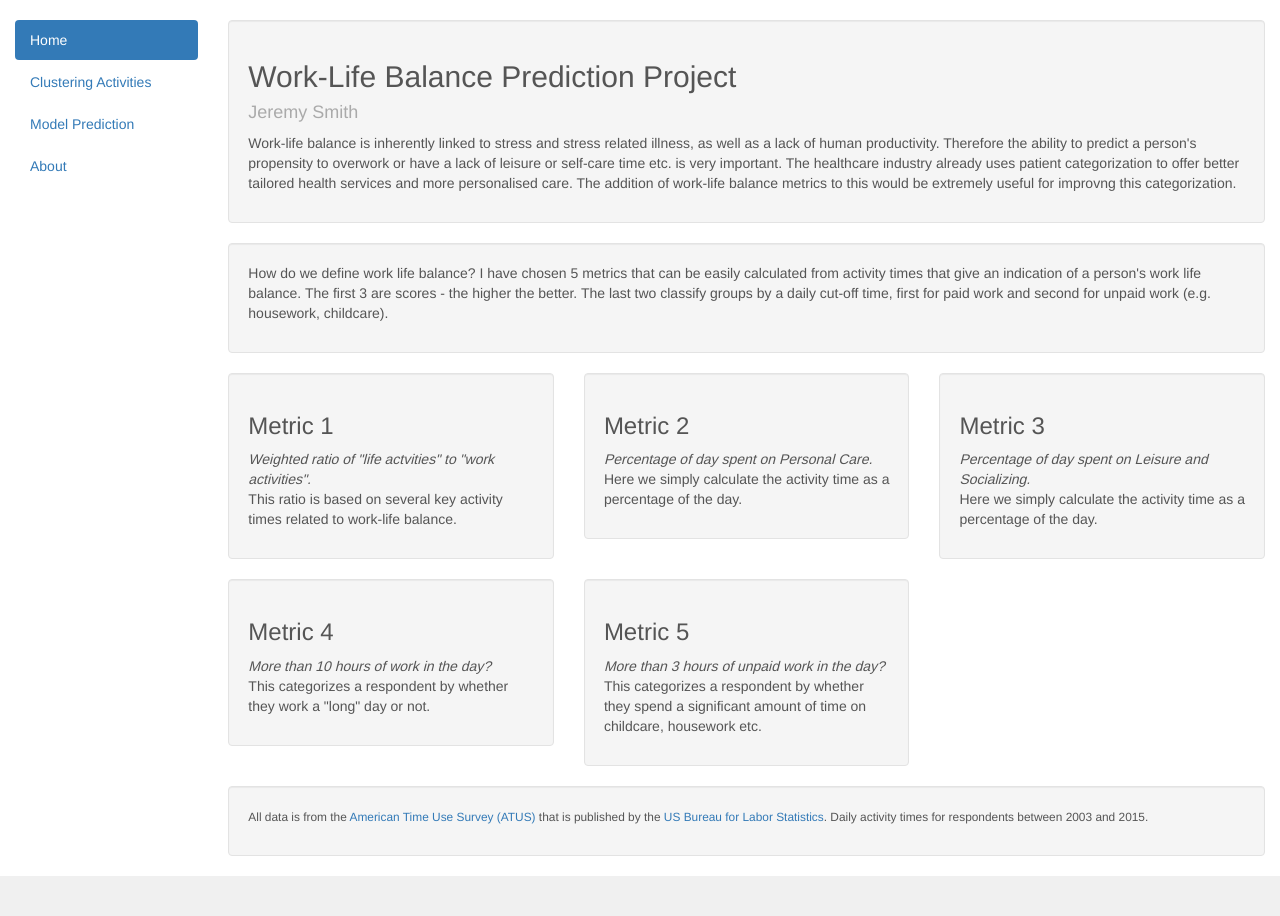
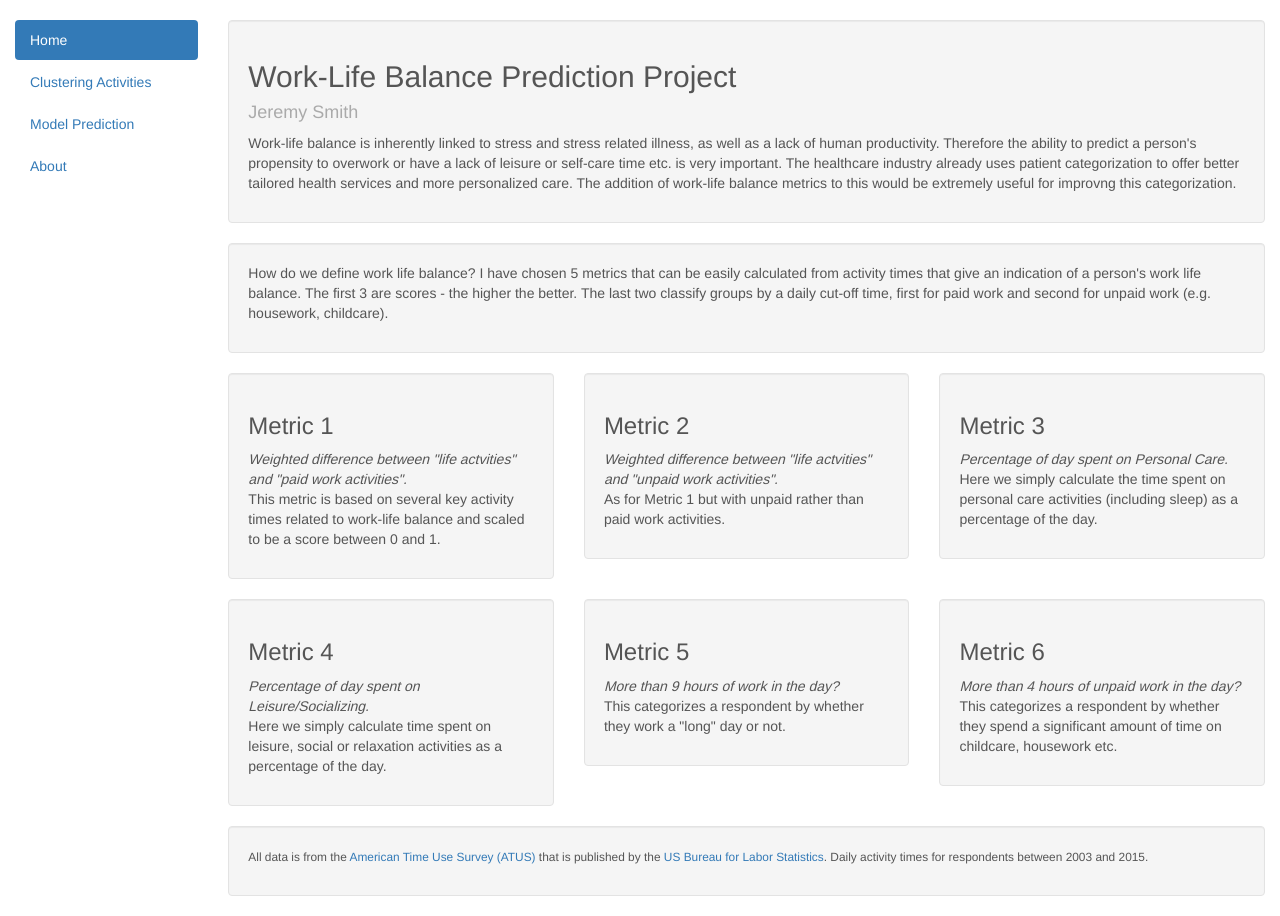
Before and after one commit to jzmnd/wl-balance-app, a Flask app: page / in a window 1280 px wide. Before the commit the page ends 876 px from the top, so only its background shows below. Run offline with Flask 2, Linux system fonts and the light colour scheme; parts of the project's set-up code (start-up, migrations or seed data) failed here and were passed over; some libraries are stand-ins or nearby versions.

Commit message:
Added multiple prediction plots

```diff
--- a/app/__init__.py
+++ b/app/__init__.py
@@ -12,5 +12,4 @@ app = Flask(__name__)
 # Configurations
 app.config.from_object('config')
 
-
 from app import views
--- a/app/codeslib.py
+++ b/app/codeslib.py
@@ -9,6 +9,12 @@ Created by Jeremy Smith on 2017-10-04
 import os
 import pandas as pd
 
+METRICNAMES = {1: "Weighted difference between life actvities and paid work activities",
+               2: "Weighted difference between life actvities and unpaid work activities",
+               3: "Percentage of day spent on personal care",
+               4: "Percentage of day spent on leisure/socializing",
+               5: "More than 9 hours of work in the day?",
+               6: "More than 4 hours of unpaid work in the day?"}
 
 FEATURES = ['TEAGE', 'TESEX', 'GEMETSTA', 'GESTFIPS',
             'TELFS', 'TRDPFTPT',
@@ -122,4 +128,4 @@ CODEDICTS['trdtocc1'] = [{'name': n, 'value': v} for n, v in zip(dfindcodes[dfin
                                                                  dfindcodes[dfindcodes.FLAG == 'TRDTOCC1'].CODE.tolist())]
 CODEDICTS['teio1cow'] = [{'name': n, 'value': v} for n, v in zip(dfindcodes[dfindcodes.FLAG == 'TEIO1COW'].NAME.tolist(),
                                                                  dfindcodes[dfindcodes.FLAG == 'TEIO1COW'].CODE.tolist())]
-CODEDICTS['peeduca'] = [ {'name': n, 'value': v} for n, v in zip(dfeducodes.NAME.tolist(), dfeducodes.CODE.tolist())]
+CODEDICTS['peeduca'] =  [{'name': n, 'value': v} for n, v in zip(dfeducodes.NAME.tolist(), dfeducodes.CODE.tolist())]
--- a/app/static/bubble.js
+++ b/app/static/bubble.js
@@ -3,8 +3,8 @@
 // Constants
 var width = 700;
 var height = 700;
-var csv_weday = "static/data/weday_result.csv";
-var csv_wehol = "static/data/wehol_result.csv";
+var csv_weday = "static/data/weday_clusterresult.csv";
+var csv_wehol = "static/data/wehol_clusterresult.csv";
 var cutoff = 0.08;
 
 // Defaults
--- a/app/templates/index.html
+++ b/app/templates/index.html
@@ -57,7 +57,7 @@
           <p>
             Work-life balance is inherently linked to stress and stress related illness, as well as a lack of human productivity.
             Therefore the ability to predict a person's propensity to overwork or have a lack of leisure or self-care time etc. is very important.
-            The healthcare industry already uses patient categorization to offer better tailored health services and more personalised care.
+            The healthcare industry already uses patient categorization to offer better tailored health services and more personalized care.
             The addition of work-life balance metrics to this would be extremely useful for improvng this categorization.
           </p>
         </div>
@@ -68,13 +68,13 @@
           </p>
         </div>
 
-        <div class="row">
+        <div class="row equal">
           <div class="col-sm-4">
             <div class="well">
               <h3>Metric 1</h3>
               <p>
-                <em>Weighted ratio of "life actvities" to "work activities".</em><br />
-                This ratio is based on several key activity times related to work-life balance.
+                <em>Weighted difference between "life actvities" and "paid work activities".</em><br />
+                This metric is based on several key activity times related to work-life balance and scaled to be a score between 0 and 1.
               </p>
             </div>
           </div>
@@ -82,8 +82,8 @@
             <div class="well">
               <h3>Metric 2</h3>
               <p>
-                <em>Percentage of day spent on Personal Care.</em><br />
-                Here we simply calculate the activity time as a percentage of the day.
+                <em>Weighted difference between "life actvities" and "unpaid work activities".</em><br />
+                As for Metric 1 but with unpaid rather than paid work activities.
               </p>
             </div>
           </div>
@@ -91,19 +91,20 @@
             <div class="well">
               <h3>Metric 3</h3>
               <p>
-                <em>Percentage of day spent on Leisure and Socializing.</em><br />
-                Here we simply calculate the activity time as a percentage of the day.
+                <em>Percentage of day spent on Personal Care.</em><br />
+                Here we simply calculate the time spent on personal care activities (including sleep) as a percentage of the day.
               </p>
             </div>
           </div>
         </div>
-        <div class="row">
+
+        <div class="row equal">
           <div class="col-sm-4">
             <div class="well">
               <h3>Metric 4</h3>
               <p>
-                <em>More than 10 hours of work in the day?</em><br />
-                This categorizes a respondent by whether they work a "long" day or not.
+                <em>Percentage of day spent on Leisure/Socializing.</em><br />
+                Here we simply calculate time spent on leisure, social or relaxation activities as a percentage of the day.
               </p>
             </div>
           </div>
@@ -111,7 +112,16 @@
             <div class="well">
               <h3>Metric 5</h3>
               <p>
-                <em>More than 3 hours of unpaid work in the day?</em><br />
+                <em>More than 9 hours of work in the day?</em><br />
+                This categorizes a respondent by whether they work a "long" day or not.
+              </p>
+            </div>
+          </div>
+          <div class="col-sm-4">
+            <div class="well">
+              <h3>Metric 6</h3>
+              <p>
+                <em>More than 4 hours of unpaid work in the day?</em><br />
                 This categorizes a respondent by whether they spend a significant amount of time on childcare, housework etc.
               </p>
             </div>
--- a/app/views.py
+++ b/app/views.py
@@ -5,15 +5,11 @@ views.py for W-L balance prediction app
 Created by Jeremy Smith on 2017-10-30
 """
 
-from bokeh.plotting import figure
-from bokeh.embed import components
+from app import app
 from bokeh.resources import INLINE
-from bokeh.util.string import encode_utf8
-
-from app import app
 from flask import render_template, request
-from predictionlib import getData, histogramPlot
-from codeslib import CODEDICTS, FEATURES
+from predictionlib import multiPlotOutput
+from codeslib import CODEDICTS, METRICNAMES
 
 
 @app.route('/')
@@ -34,22 +30,21 @@ def model(demoinfo=None):
 
     if demoinfo:
 
-        mm = 'metric2'
         demo_input = request.args
 
-        #prediction = predictScore(mm, demo_input)
-        prediction = 0.55
+        # prediction = predictScore(demo_input)
+        prediction = [0.55, 0.45, 0.35, 0.25]
 
-        metric_data_weday, metric_data_wehol = getData(mm)
+        plot_weday, plot_wehol = multiPlotOutput(prediction, namedict=METRICNAMES)
 
-        fig = histogramPlot(metric_data_weday, title=mm, bins=50, prediction=prediction)
-
-        script, div = components(fig)
         js_resources = INLINE.render_js()
         css_resources = INLINE.render_css()
         html = render_template('model-plots.html', codedicts=CODEDICTS,
                                js_resources=js_resources, css_resources=css_resources,
-                               plot_script=script, plot_div=div)
+                               plot_script1=plot_weday[0][0], plot_div1=plot_weday[0][1],
+                               plot_script2=plot_weday[1][0], plot_div2=plot_weday[1][1],
+                               plot_script3=plot_weday[2][0], plot_div3=plot_weday[2][1],
+                               plot_script4=plot_weday[3][0], plot_div4=plot_weday[3][1])
 
     else:
         html = render_template('model.html', codedicts=CODEDICTS)
--- a/config.py
+++ b/config.py
@@ -8,8 +8,8 @@ DEBUG = True
 BASE_DIR = os.path.abspath(os.path.dirname(__file__))
 
 # Define the database
-#SQLALCHEMY_DATABASE_URI = 'sqlite:///' + os.path.join(BASE_DIR, 'app.db')
-#DATABASE_CONNECT_OPTIONS = {}
+# SQLALCHEMY_DATABASE_URI = 'sqlite:///' + os.path.join(BASE_DIR, 'app.db')
+# DATABASE_CONNECT_OPTIONS = {}
 
 # Application threads
 THREADS_PER_PAGE = 2
```
Also changed, not shown: app/predictionlib.py (+44 -6 lines), app/static/data/weday_clusterresult.csv (added, +34 -0 lines), app/static/data/weday_result.csv (deleted, +0 -29 lines), app/static/data/wehol_clusterresult.csv (added, +34 -0 lines), app/static/data/wehol_result.csv (deleted, +0 -29 lines), app/templates/about.html (+37 -9 lines), app/templates/model-plots.html (+8 -4 lines), app/static/images/jeremysmith-bw.jpg (added).
